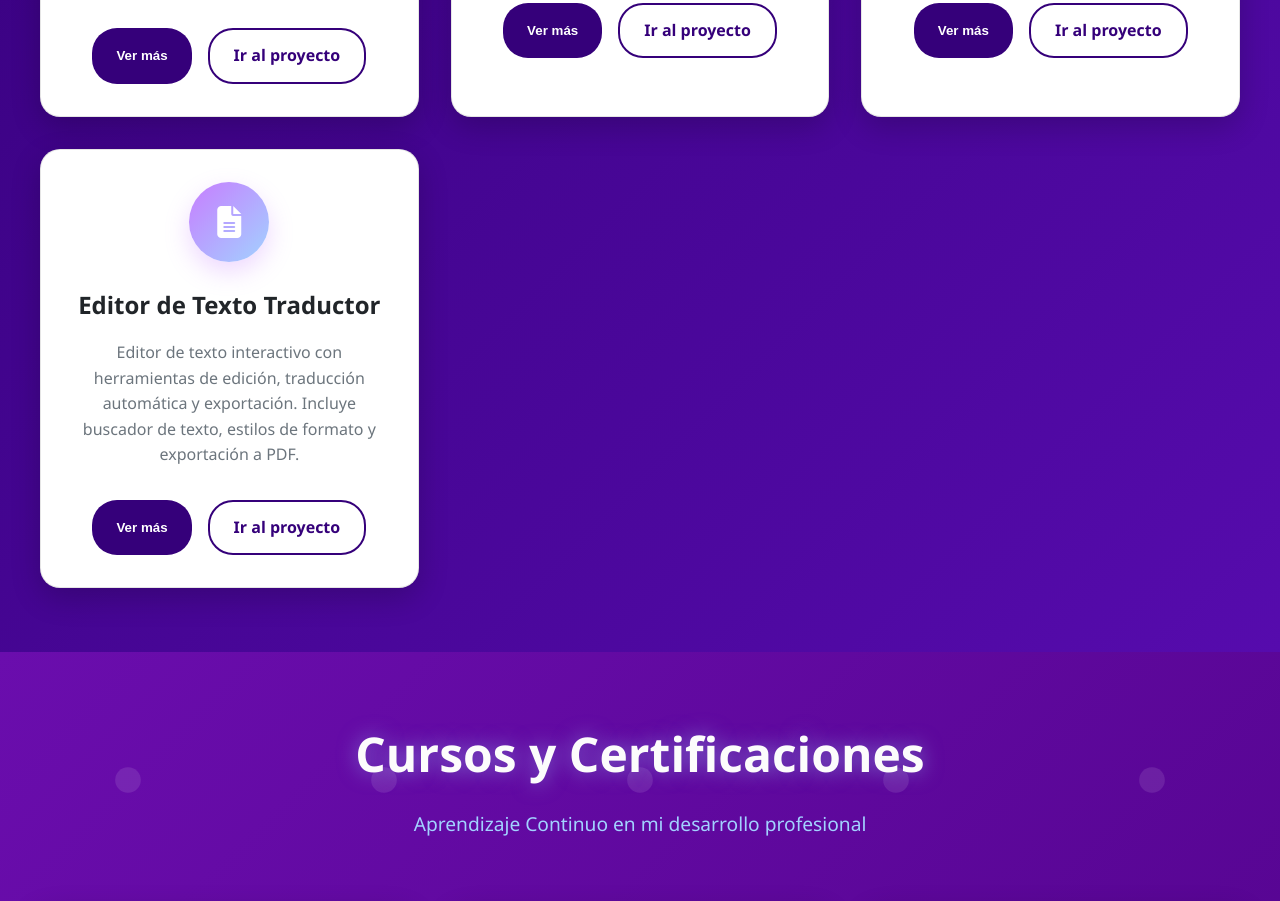
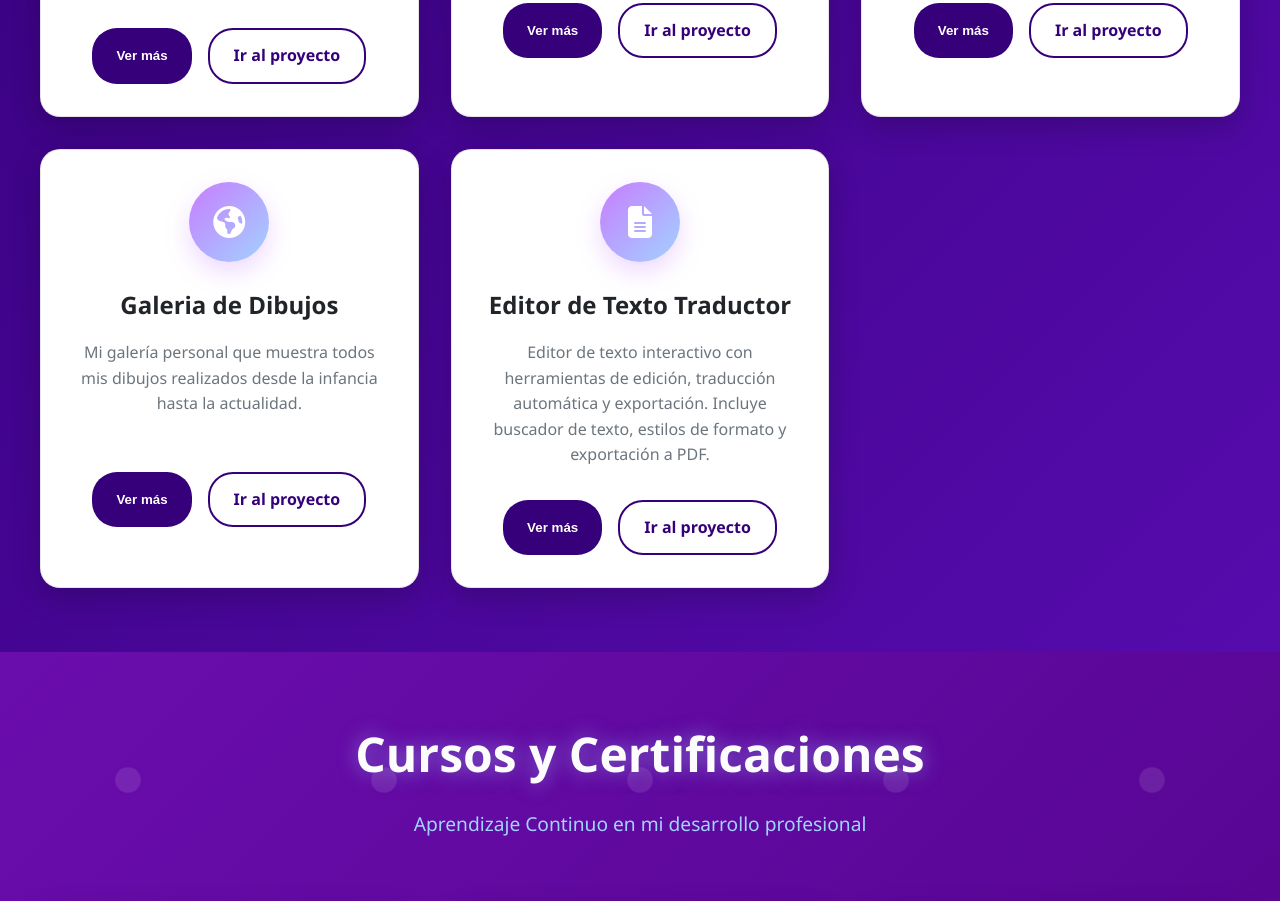
Before and after one commit to nohemi125/MiPortafolio, a website: page index.html in a window 1280 px wide. Shown: the part 2169-3070 px from the top of the page. Drawn offline with Linux system fonts and the light colour scheme; animation ran at ten frames a second.

Commit message:
agrege la tajeta de mi nuevo poryecto de:( galeria de arte)

```diff
--- a/JS/scrit.js
+++ b/JS/scrit.js
@@ -50,6 +50,23 @@ const projectsData = {
     github: "https://github.com/nohemi125/BuscadorPaises",
     demo: "https://nohemi125.github.io/BuscadorPaises/",
   },
+
+  gallery: {
+    titulo: "Galería de dibujos",
+    descripcion: "Mi galería de dibujo personal, donde muestro el proceso que he tenido como artista autodidacta. Aquí se ve la evolución de mis habilidades, desde mis primeros trazos hasta trabajos más recientes.",
+    caracteristicas: [
+      "Visualización de dibujos en tarjetas organizadas por etapa",
+      "Modal que muestra la imagen en tamaño completo al hacer clic",
+      "Diseño artístico y estético que refleja mi estilo personal",
+      "Fuentes personalizadas para los títulos y textos",
+      "Diseño responsivo para adaptarse a móviles y pantallas pequeñas"
+    ],
+    tecnologias: ["React", "Vite", "HTML5", "CSS3", "JavaScript"],
+    github: "https://github.com/nohemi125/galeria-dibujos",
+    demo: "https://galeria-dibujos.onrender.com/",
+  },
+
+
   "editor-text": {
     titulo: "Editor de Texto Traductor",
     descripcion: "Editor de texto interactivo con herramientas de edición, traducción automática y exportación.",
--- a/index.html
+++ b/index.html
@@ -157,6 +157,18 @@
                     <div class="card-buttons">
                         <button class="btn-vermas" onclick="openModal('countries')">Ver más</button>
                         <a href="https://nohemi125.github.io/BuscadorPaises/" class="btn-demo">Ir al proyecto</a>
+                    </div>
+                </div>
+
+                <div class="card gallery">
+                    <div class="card-icon">
+                        <i class="fas fa-globe-americas fa-2x"></i>
+                    </div>
+                    <h3>Galeria de Dibujos</h3>
+                    <p>Mi galería personal que muestra todos mis dibujos realizados desde la infancia hasta la actualidad.</p>
+                    <div class="card-buttons">
+                        <button class="btn-vermas" onclick="openModal('gallery')">Ver más</button>
+                        <a href="https://galeria-dibujos.onrender.com" class="btn-demo">Ir al proyecto</a>
                     </div>
                 </div>
 
```
